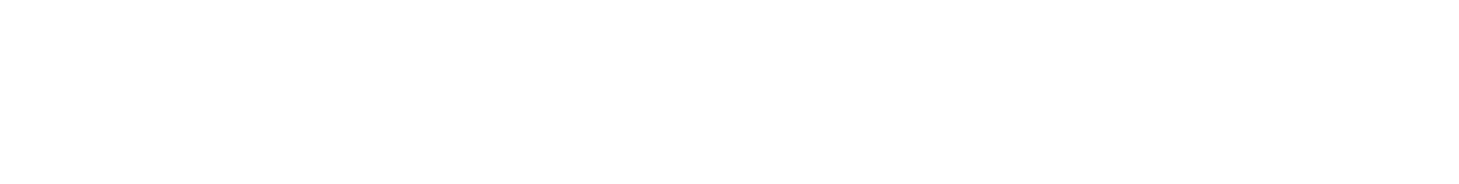
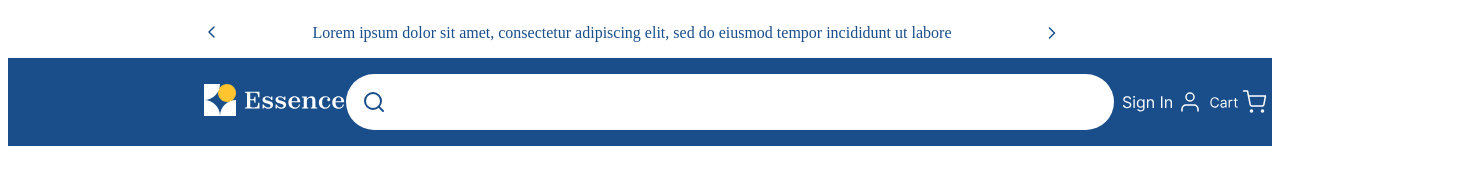
Before and after one commit to Tohidul0/Assesment-incevio, a plain HTML site: page index.html in a window 1280 px wide. Shown: the whole page, 1459 px wide, since content can reach past the window. Drawn offline with Linux system fonts and the light colour scheme.

Commit message:
topbar & bar make

```diff
--- a/index.html
+++ b/index.html
@@ -7,6 +7,33 @@
     <link rel="stylesheet" href="style.css">
 </head>
 <body>
+    <header>
+        <div class="container">
+            <div class="topVar">
+                <img src="images/Frame 3.svg" alt="">
+                <p class="col">Lorem ipsum dolor sit amet, consectetur adipiscing elit, sed do eiusmod tempor incididunt ut labore</p>
+                <img src="images/Frame 2.svg" alt="">
+            </div>
+
+        </div>
+        <div class="bar">
+            <div class="container">
+                <div class="mainbar">
+                    <div>
+                        <img src="images/Frame 122.svg" alt="">
+                    </div>
+                    <div class="search">
+                        <img src="images/search.svg" alt="">
+                    </div>
+
+                    <div class="rightbar">
+                        <img src="images/Frame 50.svg">
+                        <img src="images/cart.svg">
+                    </div>
+                 </div>
+            </div>
+        </div>
+    </header>
 
 
 
--- a/style.css
+++ b/style.css
@@ -0,0 +1,44 @@
+.container{
+    padding-right: 192px;
+    padding-left: 192px;
+}
+
+
+
+.topVar{
+   margin-right: 16px;
+    display: flex;
+    justify-content: space-between;
+
+}
+.col{
+    color: #194E8A;
+}
+.bar{
+    background-color: #194E8A;
+    height: 88px;
+    display: flex;
+    align-items: center;
+
+}
+.mainbar{
+    display: flex;
+    justify-content:space-around;
+    align-items: center;
+}
+.search{
+    background-color: white;
+    width: 752px;
+    height: 56px;
+    border-radius: 100px;
+    padding-left: 16px;
+    display: flex;
+    align-items: center;
+
+
+
+}
+.rightbar{
+    display: flex;
+    align-items: center;
+}
```
Also changed, not shown: images/Frame 122.svg (added), images/Frame 2.svg (added), images/Frame 3.svg (added), images/Frame 50.svg (added), images/cart.svg (added), images/search.svg (added).
